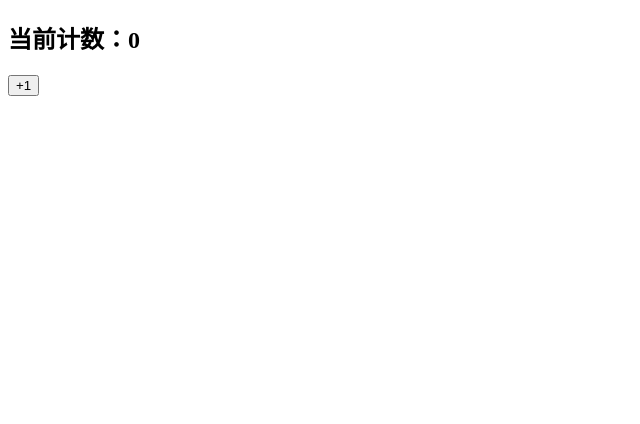
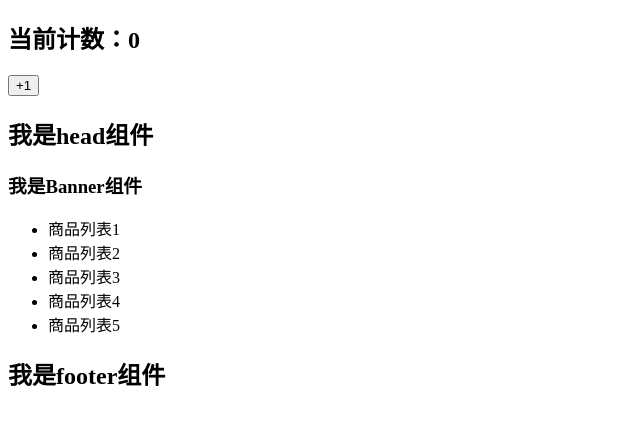
Before and after one commit to zhaoqifan884/learn_react, a React (Create React App) app in the folder 06_learn_components/: page / in a window 1280 px wide. Shown: the top 424 px of the page, without its empty margins (0-640 px from the left). Built offline with nearby package versions, Linux system fonts and the light colour scheme.

Commit message:
react性能优化

```diff
--- /dev/null
+++ b/06_learn_components/src/08_react的性能优化/02_组件嵌套的render调用.js
@@ -0,0 +1,82 @@
+import React, {Component} from "react";
+
+//封装三个组件
+//Head
+function Head() {
+    console.log("head被调用");
+    return <h2>我是head组件</h2>
+}
+
+//Main
+class Banner extends Component{
+    render() {
+        console.log("Banner render被调用");
+        return (
+            <div>
+                <h3>我是Banner组件</h3>
+            </div>
+        );
+    }
+}
+
+function ProductList() {
+    console.log("ProductList被调用");
+    //ul>li{商品列表$}*5
+    return(
+        <ul>
+            <li>商品列表1</li>
+            <li>商品列表2</li>
+            <li>商品列表3</li>
+            <li>商品列表4</li>
+            <li>商品列表5</li>
+        </ul>
+    )
+}
+
+class Main extends Component{
+    render() {
+        console.log("Main render被调用");
+        return(
+            <div>
+                <Banner/>
+                <ProductList/>
+            </div>
+        )
+    }
+}
+
+//Footer
+function Footer() {
+    console.log("Foo被调用");
+    return <h2>我是footer组件</h2>
+}
+
+export default class App extends Component{
+    constructor(props) {
+        super(props);
+
+        this.state = {
+            counter: 0
+        }
+    }
+
+    render() {
+        console.log("App render被调用");
+        return(
+            <div>
+                <h2>当前计数：{this.state.counter}</h2>
+                <button onClick={event => this.increment()}>+1</button>
+                {/*在执行程序时，改变上面文本，下面也会重新执行，很影响性能，所以要优化react代码*/}
+                <Head/>
+                <Main/>
+                <Footer/>
+            </div>
+        )
+    }
+
+    increment() {
+        this.setState({
+            counter: this.state.counter + 1
+        })
+    }
+}
--- a/06_learn_components/src/index.js
+++ b/06_learn_components/src/index.js
@@ -22,6 +22,8 @@ import ReactDOM from "react-dom"
 // import App from "./07_setState的使用/02_setState是异步更新的";
 // import App from "./07_setState的使用/03_setState是同步更新";
 // import App from "./07_setState的使用/04_setState的数据合并";
-import App from "./07_setState的使用/05_setState本身的合并";
+// import App from "./07_setState的使用/05_setState本身的合并";
+// import App from "./08_react的性能优化/01_keys的作用";
+import App from "./08_react的性能优化/02_组件嵌套的render调用";
 
 ReactDOM.render(<App/>, document.getElementById("root"));
```
Also changed, not shown: 06_learn_components/src/08_react的性能优化/01_keys的作用.js (added, +44 -0 lines).
